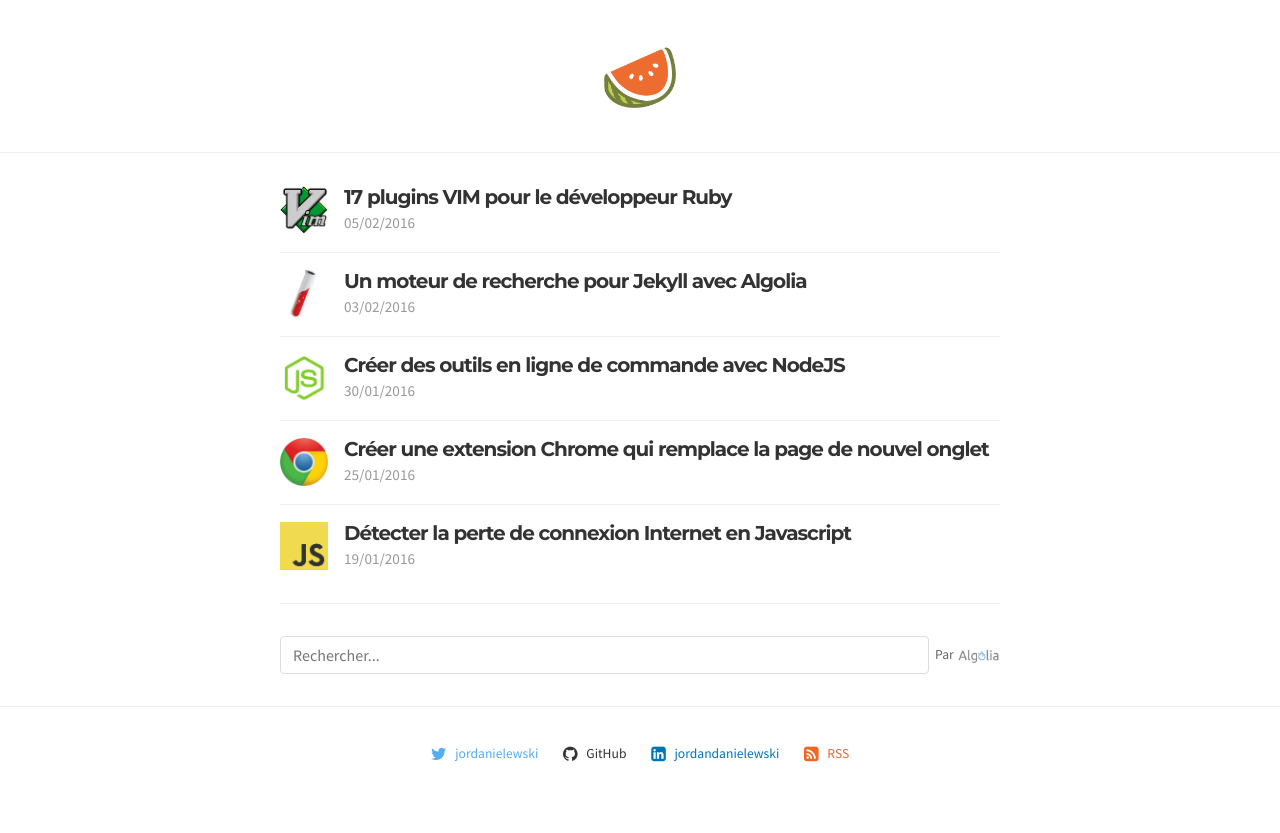
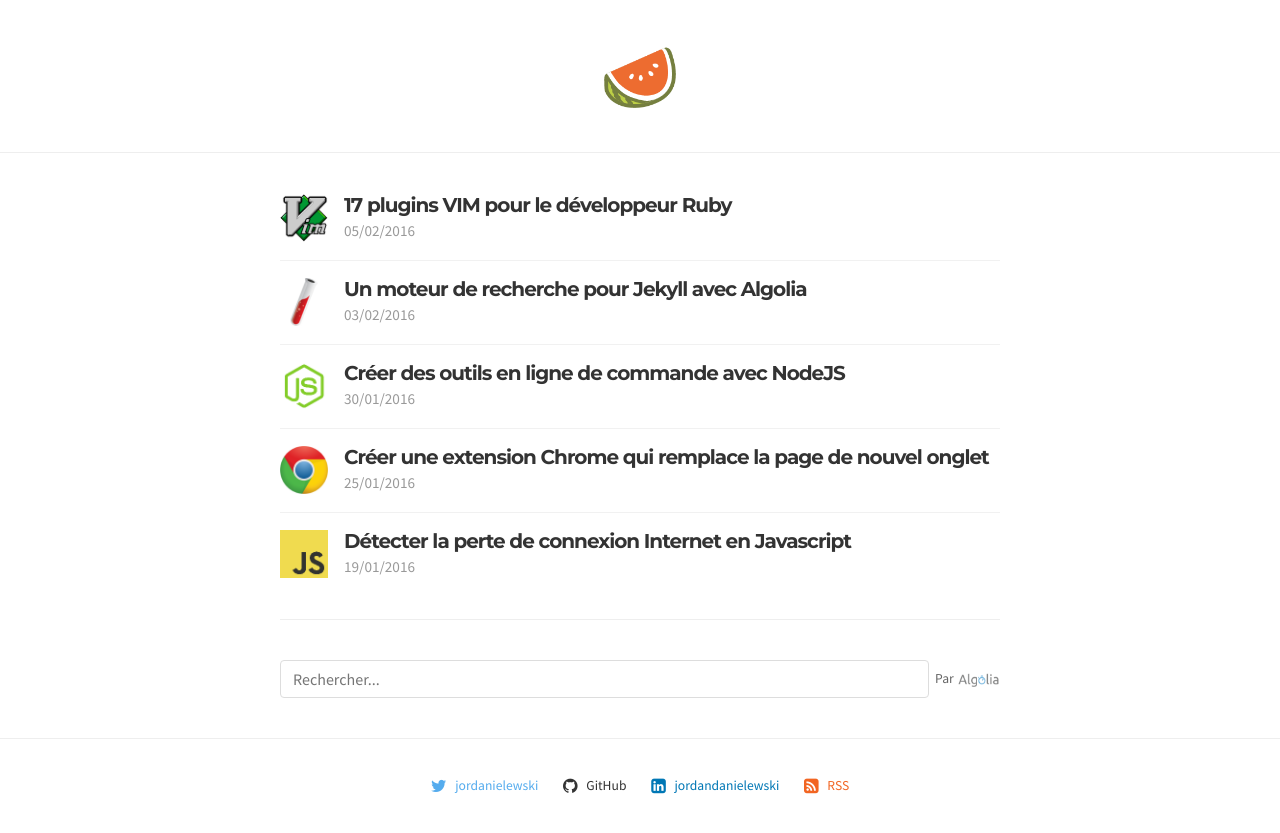
Before and after one commit to kopisusugula/notes, a Jekyll site: the page built from index.html, in a window 1280 px wide. Shown: the top 833 px of the page. Built offline with Jekyll 4.4.1, drawn with Linux system fonts in a browser that asks for light colours; nearby versions of some CDN libraries; library files that are not in the unit come from our copies; comment, search, counter and statistics services are not loaded.

Commit message:
More spacing

```diff
--- a/_sass/_footer.scss
+++ b/_sass/_footer.scss
@@ -1,7 +1,7 @@
 .footer {
   padding: 2em 0;
   text-align: center;
-  margin-top: 2em;
+  margin-top: 2.5em;
   border-top: 1px solid #eee;
 
   @media screen and (max-width: $content-width) {
--- a/_sass/_header.scss
+++ b/_sass/_header.scss
@@ -2,7 +2,7 @@
   text-align: center;
   border-bottom: 1px solid #eee;
   padding: 2.5em 0;
-  margin-bottom: 2em;
+  margin-bottom: 2.5em;
 
   @media screen and (max-width: $content-width) {
     padding: 1.5em 0;
--- a/_sass/_post.scss
+++ b/_sass/_post.scss
@@ -3,8 +3,8 @@
 }
 
 .post__header {
-  margin-bottom: 2em;
-  padding-bottom: 2em;
+  margin-bottom: 2.5em;
+  padding-bottom: 2.5em;
   border-bottom: 1px solid #eee;
   text-align: center;
 
--- a/_sass/_search.scss
+++ b/_sass/_search.scss
@@ -1,8 +1,8 @@
 .search {
   display: table;
   width: 100%;
-  margin-top: 2em;
-  padding-top: 2em;
+  margin-top: 2.5em;
+  padding-top: 2.5em;
   border-top: 1px solid #eee;
 
   @media screen and (max-width: $content-width) {
```
